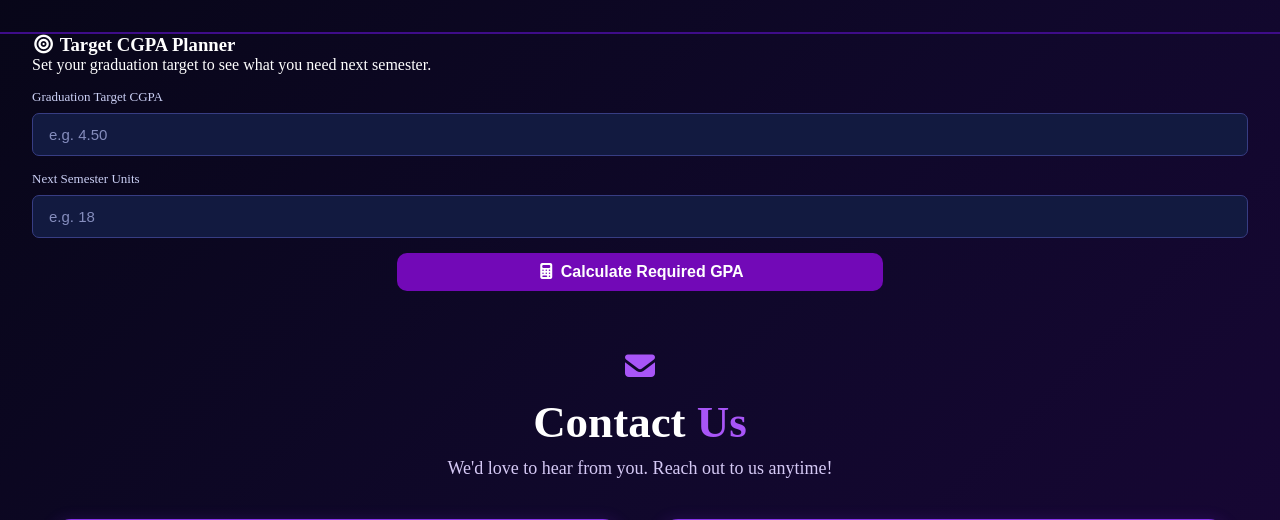
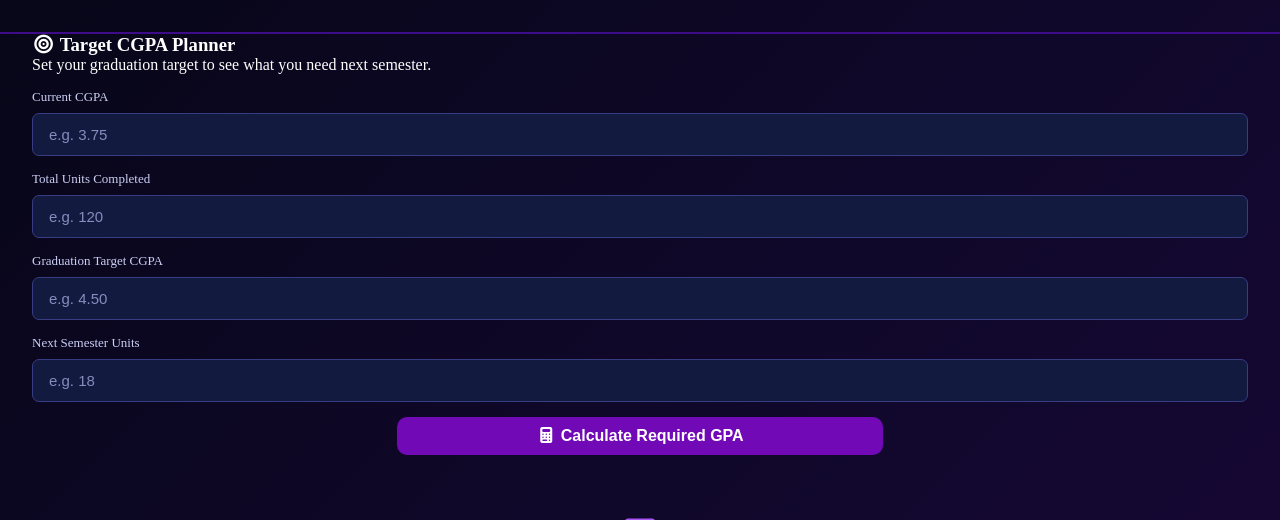
Before and after one commit to Chidex05/CGPA_HUB, a Flask app: page /grade_predictor in a window 1280 px wide. Shown: the part 89-609 px from the top of the page. Run offline with Flask 3, Linux system fonts and the light colour scheme.

Commit message:
Update website code

```diff
--- a/static/dashboardbtn.js
+++ b/static/dashboardbtn.js
@@ -15,69 +15,90 @@ if (menuToggle && mainNav){
 });
 }
 
+document.addEventListener("DOMContentLoaded", function() {
+    const calcGoalBtn = document.getElementById("calculate-goal-btn");
+    if (!calcGoalBtn) return;
 
-const calcGoalBtn = document.getElementById("calculate-goal-btn");
+    // Keep references to the Elements, not their initial empty values
+    const currentCGPAInput = document.getElementById("current-cgpa");
+    const completedUnitsInput = document.getElementById("completed-units");
+    const targetCGPAInput = document.getElementById("target-cgpa-input");
+    const nextSemesterUnitsInput = document.getElementById("next-units-input");
 
-if (calcGoalBtn) {
+    const resultBox = document.getElementById("goal-result-box");
+    const gpaDisplay = document.getElementById("required-gpa-display");
+    const feedbackMsg = document.getElementById("goal-feedback-msg");
+
+    const pointsMap = { "A": 5, "B": 4, "C": 3, "D": 2, "E": 1, "F": 0 };
+
+    function getAcademicrecord() {
+        const savedCourses = JSON.parse(localStorage.getItem("cgpaCourses")) || [];
+        let currentUnits = 0;
+        let currentPoints = 0;
+
+        savedCourses.forEach(course => {
+            const unit = Number(course.unit);
+            const grade = String(course.grade || "").trim().toUpperCase();
+            if (Number.isInteger(unit) && unit > 0 && Object.hasOwn(pointsMap, grade)) {
+                currentUnits += unit;
+                currentPoints += unit * pointsMap[grade];
+            }
+        });
+        const currentCGPA = currentUnits > 0 ? currentPoints / currentUnits : 0;
+        return { currentUnits, currentCGPA };
+    }
+
+    function loadAcademicRecord() {
+        const record = getAcademicrecord();
+        currentCGPAInput.value = record.currentUnits > 0 ? record.currentCGPA.toFixed(2) : "";
+        completedUnitsInput.value = record.currentUnits || "";
+    }
+
+    loadAcademicRecord();
+
     calcGoalBtn.addEventListener("click", () => {
-        const targetInput = document.getElementById("target-cgpa-input").value;
-        const nextUnitsInput = document.getElementById("next-units-input").value;
+        const record = getAcademicrecord();
+        const currentCGPA = record.currentCGPA;
+        const completedUnits = record.currentUnits;
 
-        if (!targetInput || !nextUnitsInput) {
-            alert("Please fill in both your graduation target and next semester's total units.");
+        // Grab the live numeric values upon click
+        const targetCGPA = Number(targetCGPAInput.value);
+        const nextSemesterUnits = Number(nextSemesterUnitsInput.value);
+
+        // VALIDATION
+        if (completedUnits <= 0) { // Fixed variable name
+            alert("Please calculate your current CGPA first by adding your courses and grades.");
+            return;
+        }
+        if (targetCGPAInput.value === "" || !Number.isFinite(targetCGPA) || targetCGPA <= 0 || targetCGPA > 5) {
+            alert("Please enter a valid target CGPA between 0.00 and 5.00.");
+            return;
+        }
+        if (nextSemesterUnitsInput.value === "" || !Number.isInteger(nextSemesterUnits) || nextSemesterUnits <= 0) {
+            alert("Please enter a valid number of units for the next semester.");
             return;
         }
 
-        const targetCGPA = parseFloat(targetInput);
-        const nextSemesterUnits = parseInt(nextUnitsInput);
+        // Math.max (Capital M) and fixed missing parenthesis layout
+        const requiredGPA = ((targetCGPA * (completedUnits + nextSemesterUnits)) - (currentCGPA * completedUnits)) / nextSemesterUnits;
 
-        if (targetCGPA > 5.0 || targetCGPA < 0) {
-            alert("Please enter a valid target CGPA between 0.00 and 5.00.");
-            return;
-        }
+        // Display result
+        resultBox.style.display = "block";
+        gpaDisplay.textContent = Math.max(0, requiredGPA).toFixed(2);
 
-        // Gather current stats directly from what's already saved in storage
-        const savedCourses = JSON.parse(localStorage.getItem("gpaCourses")) || [];
-        let currentUnits = 0;
-        let currentPoints = 0;
-        const pointsMap = { "A": 5, "B": 4, "C": 3, "D": 2, "E": 1, "F": 0 };
-
-        savedCourses.forEach(c => {
-            const u = Number(c.unit) || 0;
-            const p = pointsMap[(c.grade || "").trim().toUpperCase()] || 0;
-            currentUnits += u;
-            currentPoints += (u * p);
-        });
-
-        // ALGEBRA EQUATION: Target Quality Points = (Current Units + Next Units) * Target CGPA
-        const totalFutureUnits = currentUnits + nextSemesterUnits;
-        const totalTargetPoints = totalFutureUnits * targetCGPA;
-        const requiredNextPoints = totalTargetPoints - currentPoints;
-
-        // Target GPA = Required Points / Next Semester Units
-        const requiredGPA = nextSemesterUnits > 0 ? (requiredNextPoints / nextSemesterUnits) : 0;
-
-        // Display results dynamically
-        const resultBox = document.getElementById("goal-result-box");
-        const gpaDisplay = document.getElementById("required-gpa-display");
-        const feedbackMsg = document.getElementById("goal-feedback-msg");
-
-        gpaDisplay.textContent = requiredGPA <= 0 ? "0.00" : requiredGPA.toFixed(2);
-        resultBox.style.display = "block";
-
-        // Give tailored feedback based on the target difficulty metrics
-        if (requiredGPA > 5.0) {
-            gpaDisplay.style.color = "#ef4444"; // Red text alert
-            feedbackMsg.innerHTML = `<span style="color: #ef4444;">⚠️ Mathematically impossible</span> this semester. Try lowering your target or increasing your total units timeline track.`;
+        // Corrected logical feedback
+        if (requiredGPA <= currentCGPA) {
+            gpaDisplay.style.color = "#10b981"; // Green
+            feedbackMsg.textContent = "You are already on track or above this target! Maintain your performance.";
+        } else if (requiredGPA > 5.0) {
+            gpaDisplay.style.color = "#ef4444"; // Red
+            feedbackMsg.textContent = "Mathematically impossible next semester. Lower your target or add more units.";
         } else if (requiredGPA > 4.5) {
-            gpaDisplay.style.color = "#f97316"; // Orange text alert
-            feedbackMsg.textContent = "🔥 Extremely high target! You will need straight A's next semester.";
-        } else if (requiredGPA <= 0) {
-            gpaDisplay.style.color = "#10b981"; // Green text success
-            feedbackMsg.textContent = "✨ You have already accumulated enough credit weight points to coast into this target!";
+            gpaDisplay.style.color = "#f97316"; // Orange
+            feedbackMsg.textContent = "Extremely high target! You will need straight A's next semester.";
         } else {
-            gpaDisplay.style.color = "#10b981"; // Green text success
-            feedbackMsg.textContent = `🎯 Achievable! Target an average of ${requiredGPA.toFixed(2)} next term to lock this in.`;
+            gpaDisplay.style.color = "#10b981"; // Green
+            feedbackMsg.textContent = `Achievable! Target an average of ${requiredGPA.toFixed(2)} next term to lock this in.`;
         }
     });
-}
+});
--- a/templates/grade_predictor.html
+++ b/templates/grade_predictor.html
@@ -6,7 +6,7 @@
      <script> window.dataLayer = window.dataLayer || [];
         function gtag(){dataLayer.push(arguments);}
         gtag('js', new Date());
-        Gtag('config', 'G-HCTF51D4DP');
+        gtag('config', 'G-HCTF51D4DP');
         </script>
 
 
@@ -61,6 +61,15 @@
   <p class="card-subtitle">Set your graduation target to see what you need next semester.</p>
 
   <div class="goal-form">
+    <div class="form-group">
+       <label for="current-cgpa-input">Current CGPA</label>
+      <input type="number" id="current-cgpa" min="1.0" max="5.0" step="0.01" placeholder="e.g. 3.75">
+    </div>
+    <div class="form-group">
+      <label for="current-units-input">Total Units Completed</label>
+      <input type="number" id="completed-units" min="1" placeholder="e.g. 120">
+    </div>
+
     <div class="form-group">
       <label for="target-cgpa-input">Graduation Target CGPA</label>
       <input type="number" id="target-cgpa-input" min="1.0" max="5.0" step="0.01" placeholder="e.g. 4.50">
```
